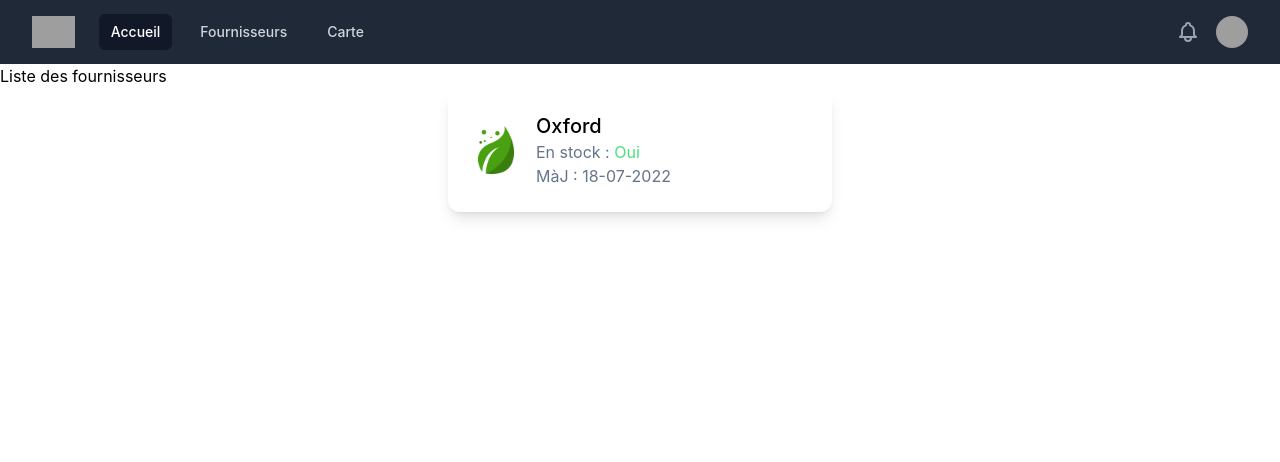
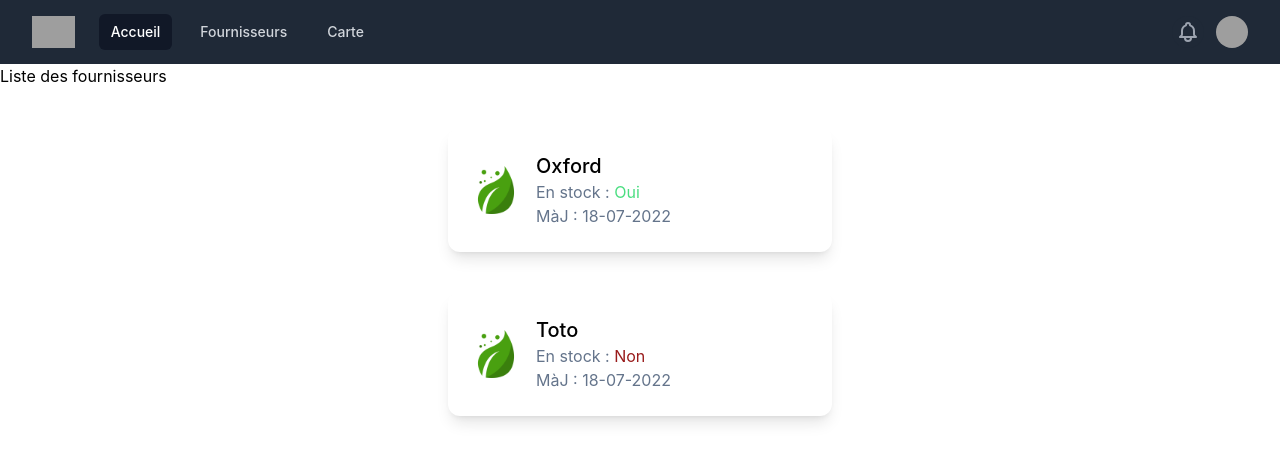
Before and after one commit to alloune/spa_react, a React (Create React App) app in the folder spiruline/: page /suppliers in a window 1280 px wide. Shown: the top 462 px of the page. Built offline with nearby package versions, Linux system fonts and the light colour scheme; grey boxes are pictures that could not be loaded.

Commit message:
Improve display Refactor .map

```diff
--- a/spiruline/src/Supplier.js
+++ b/spiruline/src/Supplier.js
@@ -7,7 +7,7 @@ function Supplier(props) {
      const formatedDate =  Moment(props.checkedAt).format('DD-MM-YYYY');
     return(
         <div>
-            <div className="p-6 max-w-sm mx-auto bg-white rounded-xl shadow-lg flex items-center space-x-4">
+            <div className="p-6 max-w-sm my-10 mx-auto bg-white rounded-xl shadow-lg flex items-center space-x-4">
                 <div className="shrink-0">
                     <img className="h-12 w-12" src={ Toto } alt="ChitChat Logo"/>
                 </div>
--- a/spiruline/src/SuppliersList.js
+++ b/spiruline/src/SuppliersList.js
@@ -1,19 +1,40 @@
 import Nav from "./Nav";
 import Supplier from "./Supplier";
-import React, { useState } from 'react';
+import React, {useState} from 'react';
 
 function SuppliersList() {
     const [data] = React.useState({
-        name: 'Oxford',
-        status: true,
-        checkedAt: new Date()
-    })
+            suppliers: [
+                {
+                    id: "2",
+                    name: 'Oxford',
+                    status: true,
+                    checkedAt: new Date()
+                },
+                {
+                    id: "1",
+                    name: 'Toto',
+                    status: false,
+                    checkedAt: new Date()
+                },
+            ],
+        }
+    )
     return (
         <div>
             <Nav/>
             <h1>Liste des fournisseurs</h1>
-            <Supplier name={ data.name } status={ data.status } checkedAt = { data.checkedAt }>
-            </Supplier>
+
+            {data.suppliers.map(element => {
+                return (
+                    <Supplier
+                        { ...element }
+                    />
+                )
+
+            })
+
+            }
         </div>
     )
 }
```
